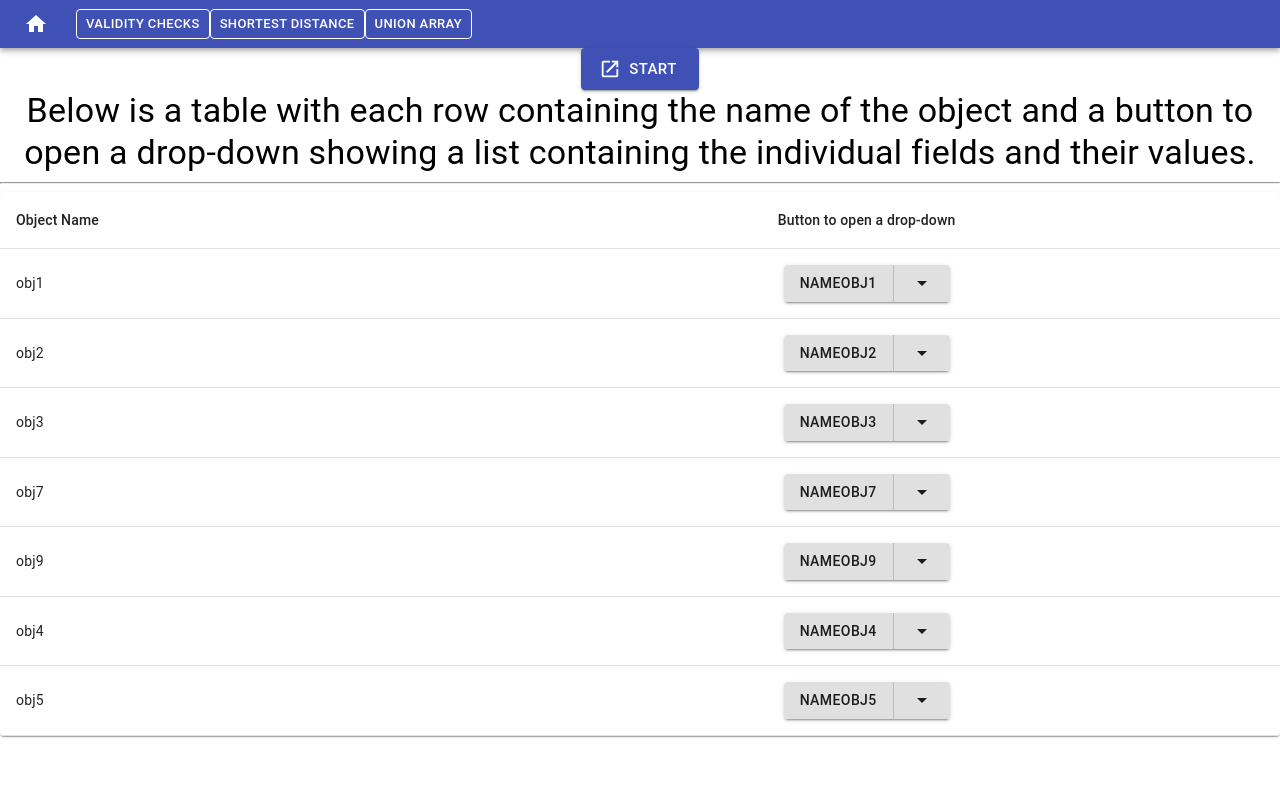
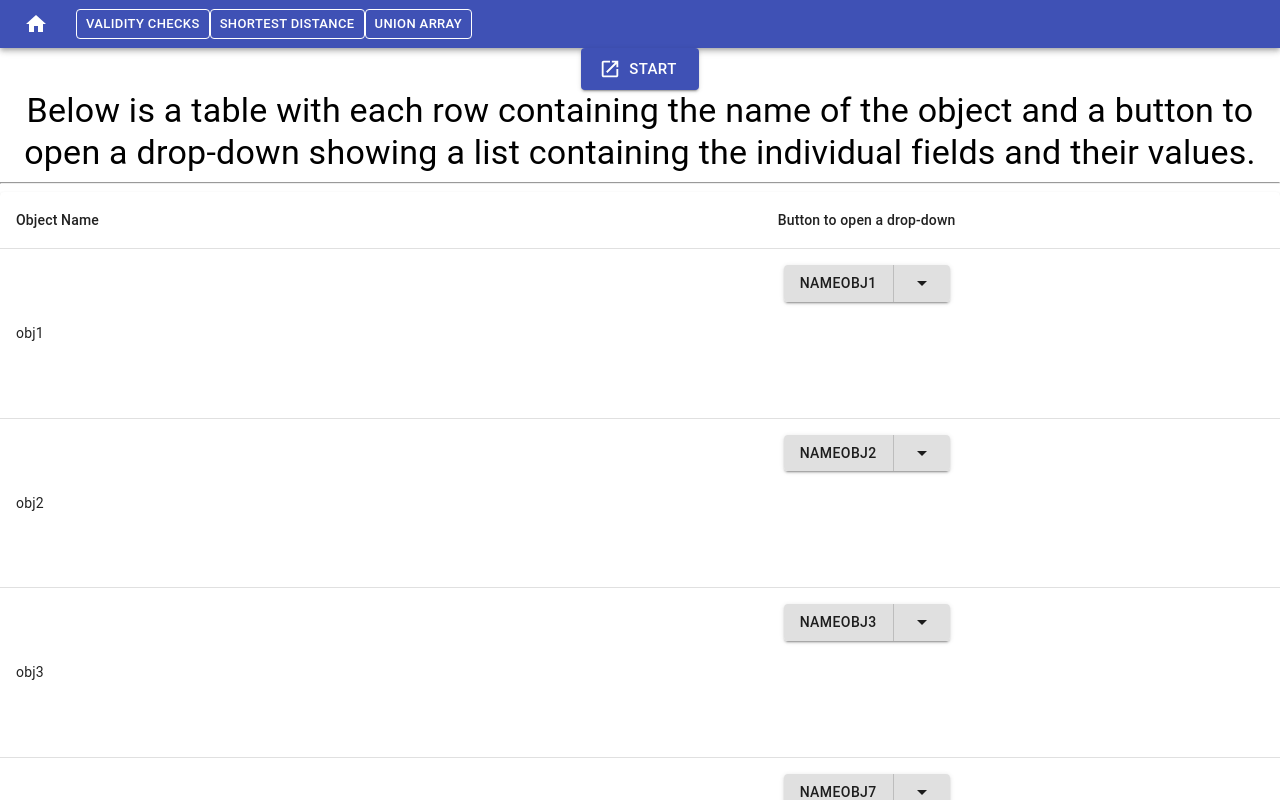
Before and after one commit to siphesande/challenge_react_typescript_material_ui, a React (Create React App) app in the folder client/: page /unionarray in a window 1280 px wide. Both pictures are taken after a click on the button "START". Shown: the top 800 px of the page. Built offline with nearby package versions, Linux system fonts and the light colour scheme.

Commit message:
updated UnionArray.tsx

```diff
--- a/client/src/components/UnionArray.tsx
+++ b/client/src/components/UnionArray.tsx
@@ -84,10 +84,12 @@ const UnionArray: React.FC = () => {
                             <SplitButton
                               drop_down_item={Object.entries(row)}
 
-                            //drop_down_item={[row.name, row.a | row.b | row.c | row.d | row.e]}
                             />
+                            <div style={{height: "100px"}}></div>
+
 
                         </TableCell>
+
 
                       </TableRow>
                     ))}
```
Also changed, not shown: client/src/components/DropdownButton.tsx (line endings or trailing spaces), 1 other file (tests, documents, lock files or other folders).
